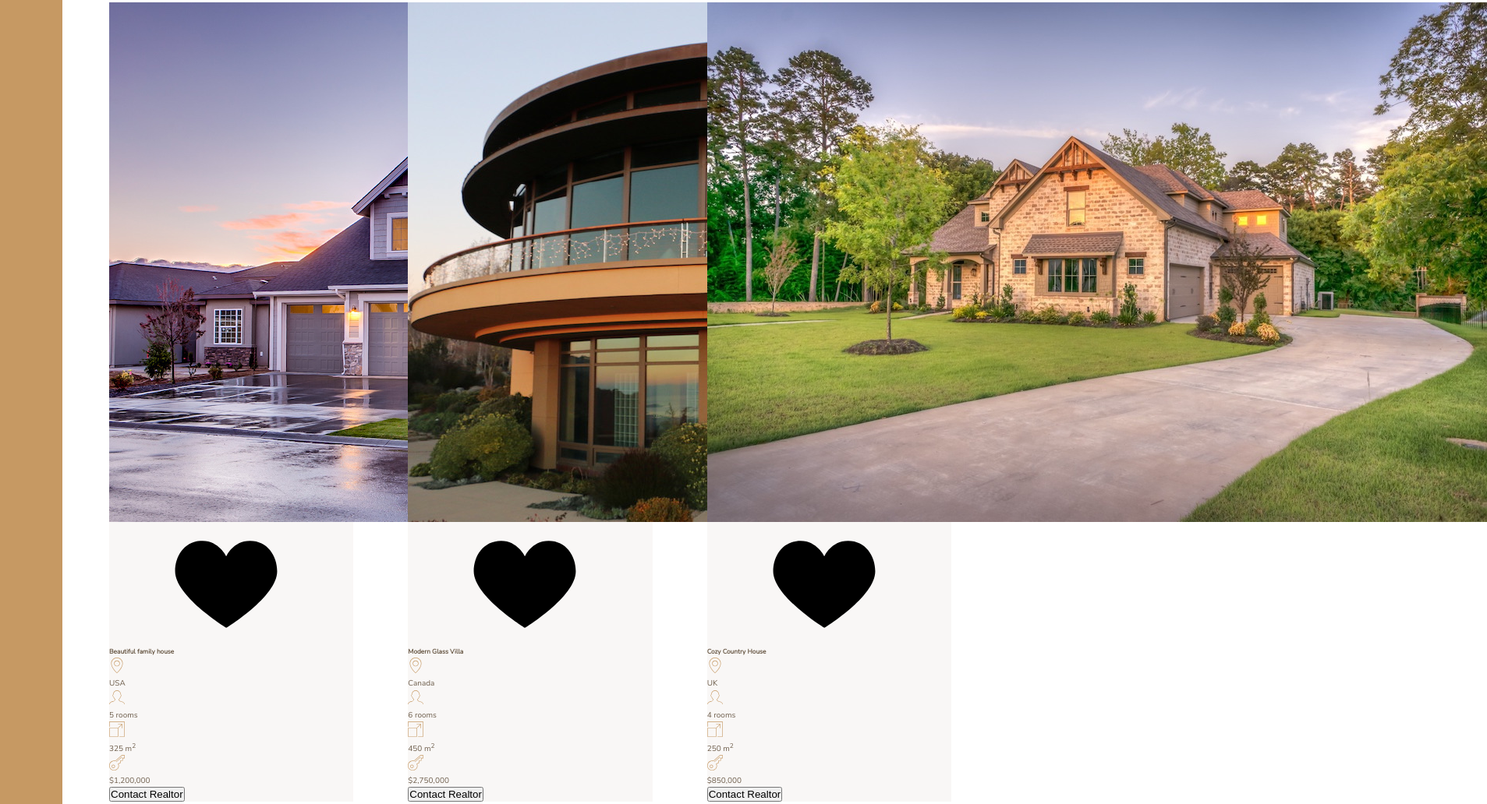
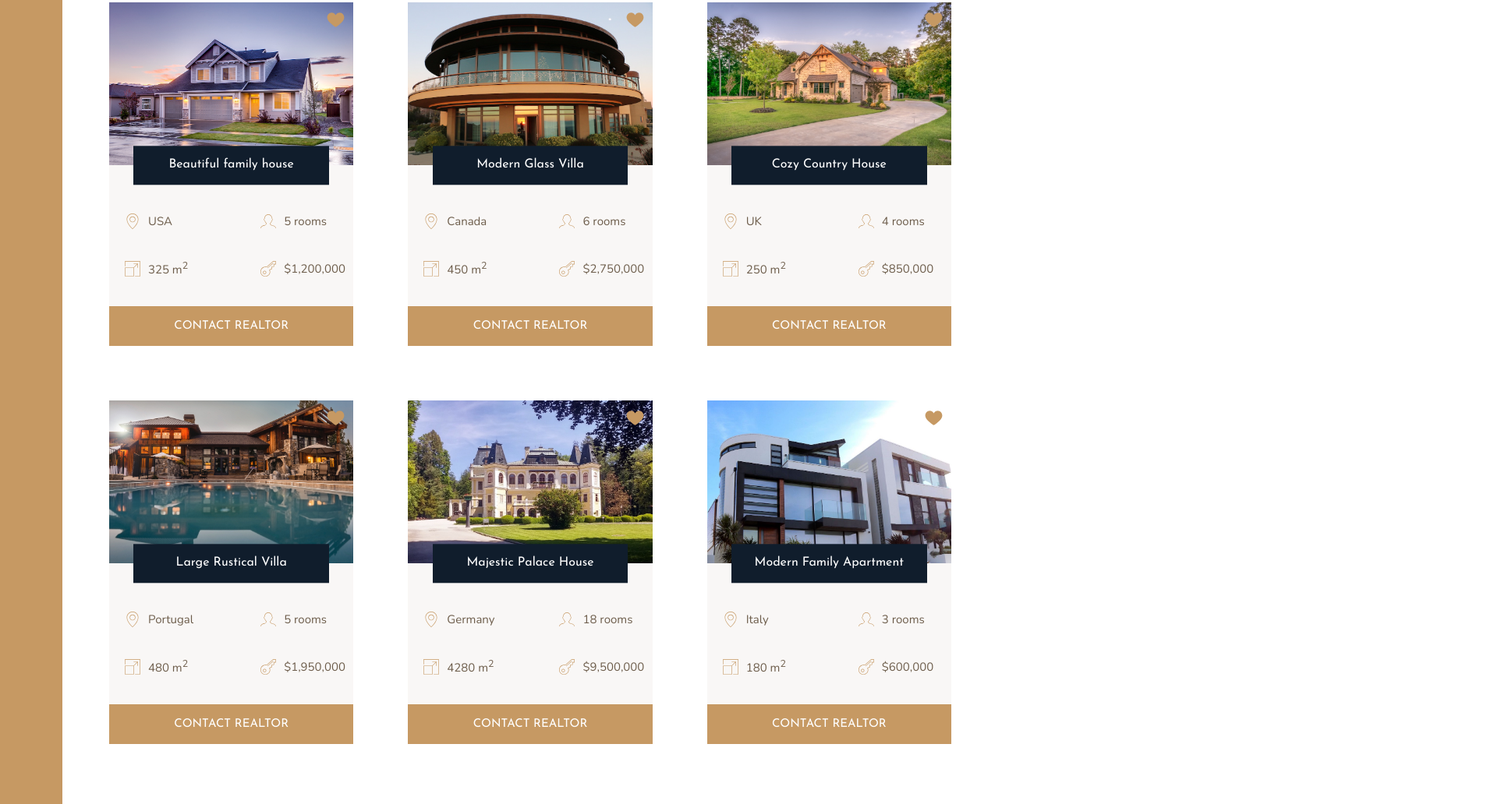
Before and after one commit to DaianeS26/css-grid-nexter-project, a website: page index.html in a window 1280 px wide. Shown: the part 1967-2999 px from the top of the page at 78% size, 1907 px wide, since content can reach past the window. Drawn offline with nearby package versions, Linux system fonts and the light colour scheme.

Commit message:
House cards part 2.

```diff
--- a/index.html
+++ b/index.html
@@ -103,7 +103,7 @@
         <section class="homes">
 
             <div class="home">
-                <img src="img/house-1.jpeg" alt="House 1" class="homes__img">
+                <img src="img/house-1.jpeg" alt="House 1" class="home__img">
                 <svg class="home__like">
                     <use xlink:href="img/sprite.svg#icon-heart-full"></use>
                 </svg>
@@ -132,11 +132,11 @@
                     </svg>
                     <p>$1,200,000</p>
                 </div>
-                <button class="cta">Contact Realtor</button>
+                <button class="btn home__btn">Contact Realtor</button>
             </div>
 
             <div class="home">
-                <img src="img/house-2.jpeg" alt="House 2" class="homes__img">
+                <img src="img/house-2.jpeg" alt="House 2" class="home__img">
                 <svg class="home__like">
                     <use xlink:href="img/sprite.svg#icon-heart-full"></use>
                 </svg>
@@ -165,11 +165,11 @@
                     </svg>
                     <p>$2,750,000</p>
                 </div>
-                <button class="cta">Contact Realtor</button>
+                <button class="btn home__btn">Contact Realtor</button>
             </div>
 
             <div class="home">
-                <img src="img/house-3.jpeg" alt="House 3" class="homes__img">
+                <img src="img/house-3.jpeg" alt="House 3" class="home__img">
                 <svg class="home__like">
                     <use xlink:href="img/sprite.svg#icon-heart-full"></use>
                 </svg>
@@ -198,11 +198,11 @@
                     </svg>
                     <p>$850,000</p>
                 </div>
-                <button class="cta">Contact Realtor</button>
+                <button class="btn home__btn">Contact Realtor</button>
             </div>
 
             <div class="home">
-                <img src="img/house-4.jpeg" alt="House 4" class="homes__img">
+                <img src="img/house-4.jpeg" alt="House 4" class="home__img">
                 <svg class="home__like">
                     <use xlink:href="img/sprite.svg#icon-heart-full"></use>
                 </svg>
@@ -231,11 +231,11 @@
                     </svg>
                     <p>$1,950,000</p>
                 </div>
-                <button class="cta">Contact Realtor</button>
+                <button class="btn home__btn">Contact Realtor</button>
             </div>
 
             <div class="home">
-                <img src="img/house-5.jpeg" alt="House 5" class="homes__img">
+                <img src="img/house-5.jpeg" alt="House 5" class="home__img">
                 <svg class="home__like">
                     <use xlink:href="img/sprite.svg#icon-heart-full"></use>
                 </svg>
@@ -264,11 +264,11 @@
                     </svg>
                     <p>$9,500,000</p>
                 </div>
-                <button class="cta">Contact Realtor</button>
+                <button class="btn home__btn">Contact Realtor</button>
             </div>
 
             <div class="home">
-                <img src="img/house-6.jpeg" alt="House 6" class="homes__img">
+                <img src="img/house-6.jpeg" alt="House 6" class="home__img">
                 <svg class="home__like">
                     <use xlink:href="img/sprite.svg#icon-heart-full"></use>
                 </svg>
@@ -297,7 +297,7 @@
                     </svg>
                     <p>$600,000</p>
                 </div>
-                <button class="cta">Contact Realtor</button>
+                <button class="btn home__btn">Contact Realtor</button>
             </div>
 
 
--- a/sass/_homes.scss
+++ b/sass/_homes.scss
@@ -10,16 +10,51 @@
 .home {
     background-color: $color-grey-light-1;
 
+    display: grid;
+    grid-template-columns: repeat(2, 1fr);
+    grid-gap: 3.5rem;
+
     &__img {
         width: 100%;
+        grid-row: 1 / 2;
+        grid-column: 1/ -1;
+        z-index: 1;
     }
 
     &__like {
+        grid-row: 1 / 2;
+        grid-column: 2 / 3;
+        fill: $color-primary;
+        height: 2.5rem;
+        width: 2.5rem;
+        z-index: 2;
+        justify-self: end;
+        margin: 1rem;
 
     }
 
     &__name {
+        grid-row: 1 / 2;
+        grid-column: 1 / -1;
+        justify-self: center;
+        align-self: end;
+        z-index: 3;
 
+        width: 80%;
+        font-family: $font-display;
+        font-size: 1.6rem;
+        text-align: center;
+        padding: 1.25rem;
+        background-color: $color-secondary;
+        color: #fff;
+        font-weight: 400;
+        transform: translateY(50%);
+
+    }
+
+    &__location,
+    &__rooms {
+        margin-top: 2.5rem;
     }
 
     &__location,
@@ -27,15 +62,22 @@
     &__area,
     &__price {
 
+        font-size: 1.5rem;
+        margin-left: 2rem;
+
+        display: flex;
+        align-items: center;
+
         svg {
             fill: $color-primary;
             height: 2rem;
             width: 2rem;
-        }
-
-        p {
-
+            margin-right: 1rem;
         }
 
     }
+
+    &__btn {
+        grid-column: 1/ -1;
+    }
 }
```
Also changed, not shown: css/style.css, sass/main.css, 1 other file.
